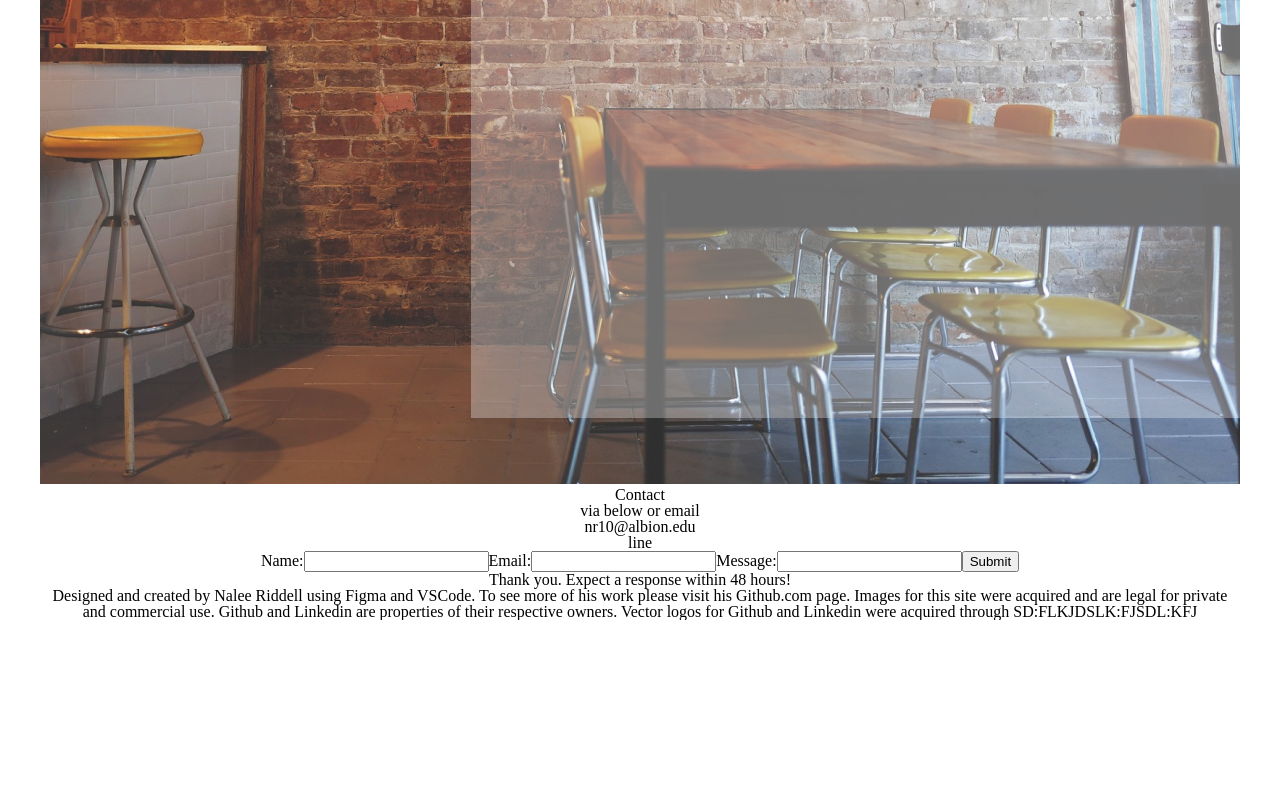
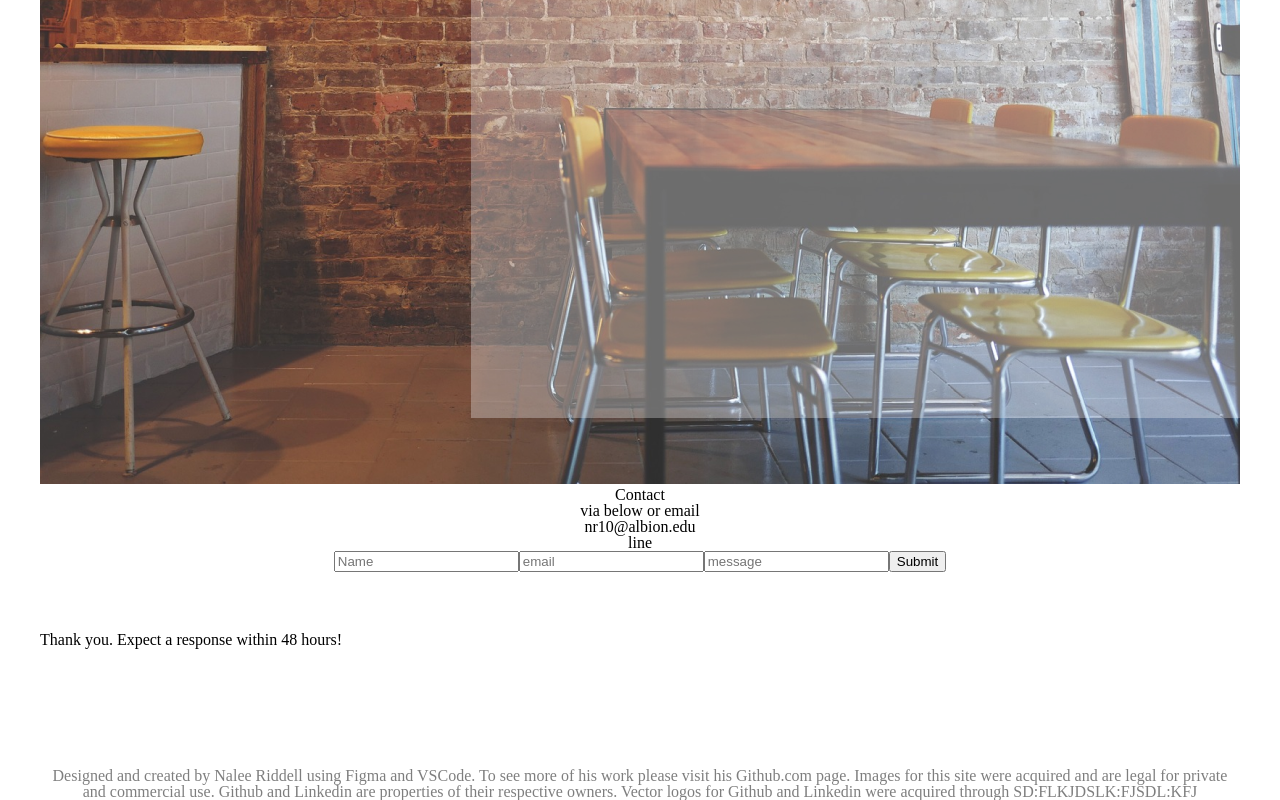
Before and after one commit to odax/Portfolio, a React (Create React App) app: page /main in a window 1280 px wide. Shown: the part 3475-4275 px from the top of the page. Before the commit the page ends 4095 px from the top, so only its background shows below. Built offline with nearby package versions, Linux system fonts and the light colour scheme; a web font is replaced by a local one.

Commit message:
completed onChangeHandlers and working on onSubmit Handler (just need to install and implement axios)

```diff
--- /dev/null
+++ b/src/components/main/ContactForm.js
@@ -0,0 +1,69 @@
+import React, { Component } from 'react'
+import './MainView.css';
+
+export default class ContactForm extends Component {
+    constructor() {
+        super();
+        this.state = {
+            name: '',
+            email: '',
+            message: '',
+        };
+    }
+
+    onChangeName = (event) => {
+        this.setState({name: event.target.value});
+    }
+    onChangeEmail = (event) => {
+        this.setState({email: event.target.value});
+    }
+    onChangeMessage = (event) => {
+        this.setState({email: event.target.value});
+    }
+    onSubmit = (event) => {
+        event.preventDefault();
+        let id = Math.floor(Math.random() * (10000 - 1 + 1) + 1);
+        const contactInfo = {
+            name: this.state.name,
+            email: this.state.email,
+            message: this.state.message,
+            id: {id}
+        }
+        console.log(contactInfo);
+    }
+  render() {
+    return (
+        <div>
+          <div className = 'contact_form'>
+            <div className = 'contact_form_header'>
+              <div className = 'contact_form_header_title'>
+                Contact
+              </div>
+              <div className = 'contact_form_header_via'>
+                via below or email
+              </div>
+              <div className = 'contact_form_header_email'>
+                nr10@albion.edu
+              </div>
+            </div>
+            <div className = 'contact_line'>
+            line
+            </div>
+              <form className = 'form' onSubmit ={this.onSubmit}>
+                <label>
+                    <input type='text' name='name' placeholder= 'Name' onChange={this.onChangeName}/>
+                </label>
+                <label>
+                  <input type='text' name='email' placeholder= 'email' onChange={this.onChangeEmail}/>
+
+                </label>
+                <label>
+                  <input type='text' name='message' placeholder ='message' onChange={this.onChangeMessage}/>
+                </label>
+                <button type='submit'>Submit</button>
+              </form>
+          </div>
+        </div>
+    )
+  }
+}
--- a/src/components/main/MainView.js
+++ b/src/components/main/MainView.js
@@ -1,5 +1,6 @@
 import React, { Component } from 'react'
 import './MainView.css';
+import ContactForm from './ContactForm';
 import coffee from '../../assets/desktop_assets/coffee.png';
 import GitHub_Logo from '../../assets/desktop_assets/GitHub_Logo.png';
 import grafitti from '../../assets/desktop_assets/grafitti.png';
@@ -132,37 +133,7 @@ export default class MainView extends Component {
             </div>
           </div>
           <img src = {coffee} className='coffee_img' alt = 'coffee shop'/>
-          <div className = 'contact_form'>
-            <div className = 'contact_form_header'>
-              <div className = 'contact_form_header_title'>
-                Contact
-              </div>
-              <div className = 'contact_form_header_via'>
-                via below or email
-              </div>
-              <div className = 'contact_form_header_email'>
-                nr10@albion.edu
-              </div>
-            </div>
-            <div className = 'contact_line'>
-            line
-            </div>
-              <form className = 'form'>
-                <label>
-                  <span>Name:</span>
-                    <input type='text' name='name'/>
-                </label>
-                <label>
-                  <span>Email:</span>
-                  <input type='text' name='email'/>
-
-                </label>
-                <label>
-                  <span>Message:</span>
-                  <input type='text' name='message'/>
-                </label>
-                <button>Submit</button>
-              </form>
+              <ContactForm/>
               <div className='thankyou'>
                 Thank you. Expect a response within 48 hours!
               </div>
@@ -174,7 +145,6 @@ export default class MainView extends Component {
               </div>
           </div>
         </div>
-      </div>
     )
   }
 }
--- a/src/components/main/MainView.scss
+++ b/src/components/main/MainView.scss
@@ -308,5 +308,13 @@ html, body, div, span, applet, object, iframe, h1, h2, h3, h4, h5, h6, p, blockq
             }
           }
         }
+        .thankyou{
+          display:flex;
+          margin-top: 60px;
+        }
+        .fineprint{
+          margin-top: 120px;
+          opacity: .5;
+        }
       }
     }
--- a/src/components/main/mainView.css
+++ b/src/components/main/mainView.css
@@ -244,3 +244,9 @@ table {
           font-size: 1.2rem;
           line-height: 30px;
           margin-bottom: 98px; }
+    .main_container .center_container .thankyou {
+      display: flex;
+      margin-top: 60px; }
+    .main_container .center_container .fineprint {
+      margin-top: 120px;
+      opacity: .5; }
```
